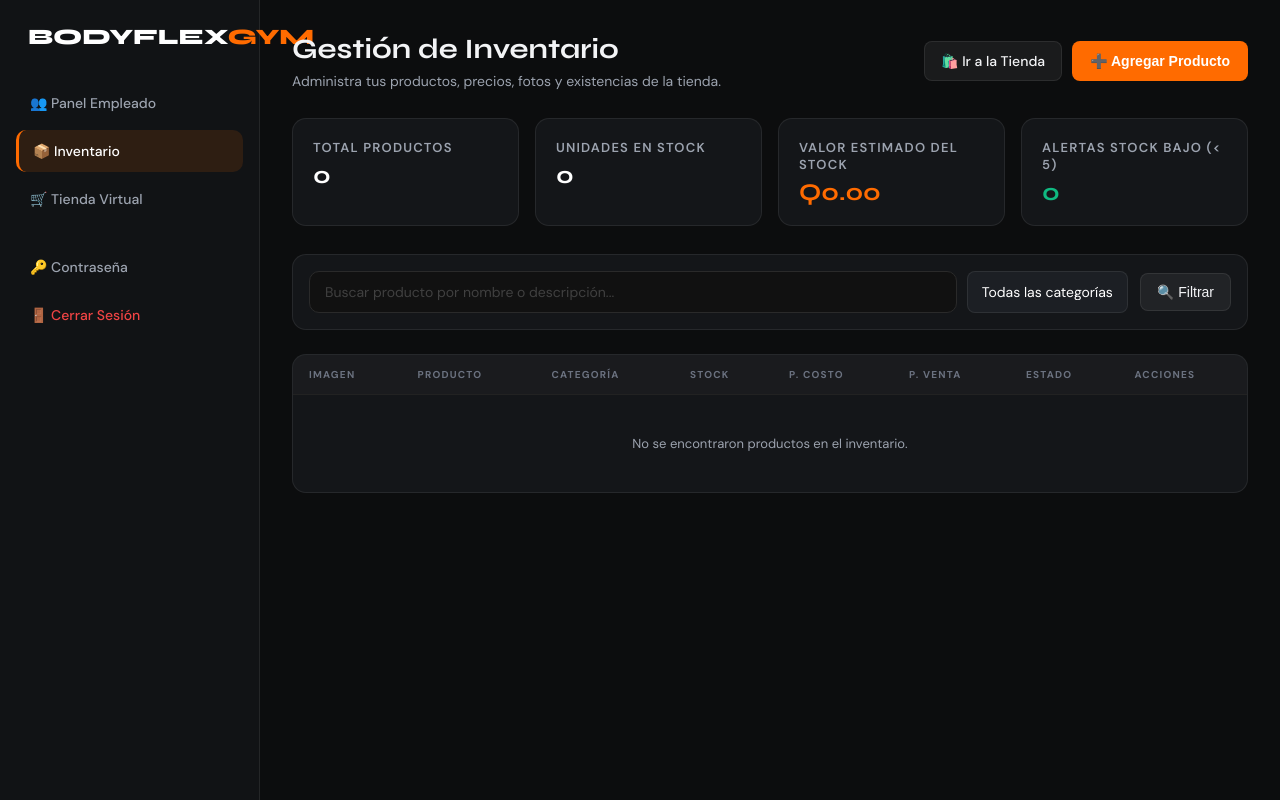
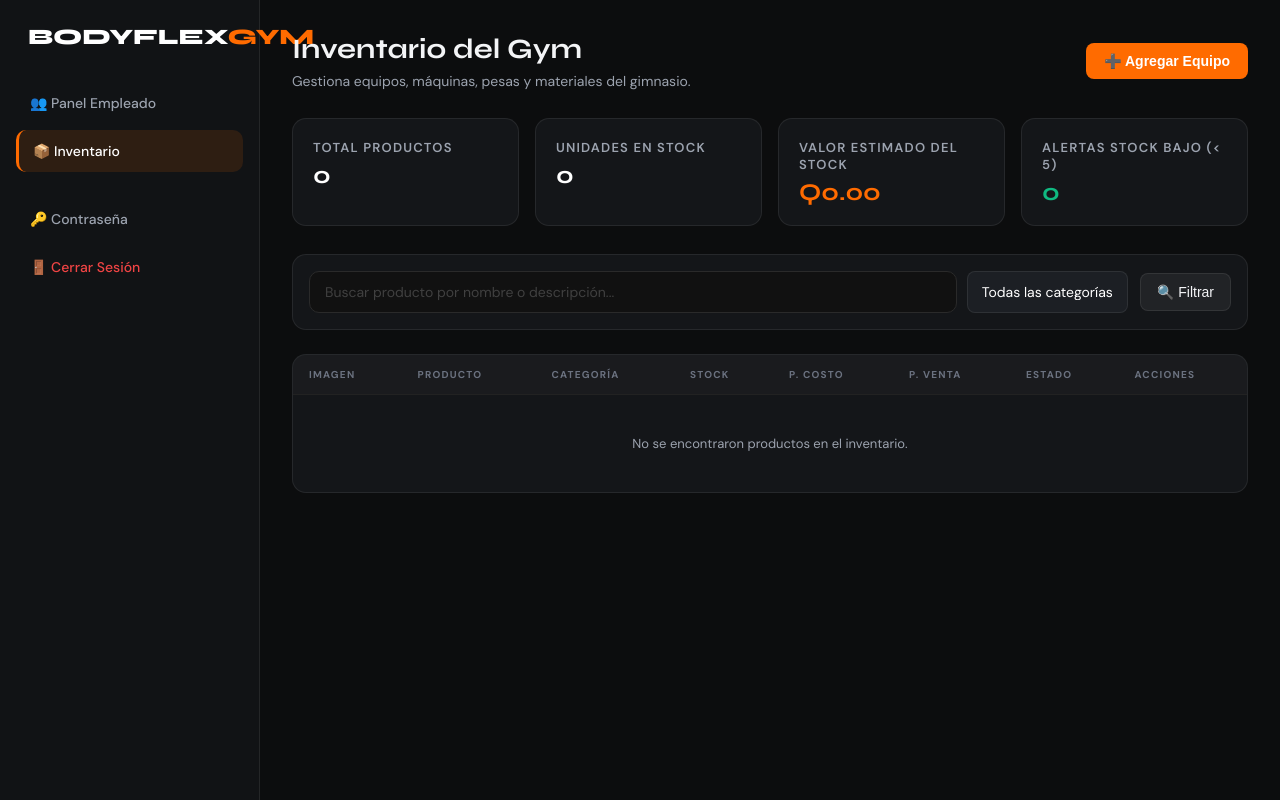
Before and after one commit to Marinho2977/BodyFlexGym, a Flask app: template gym_web/templates/inventario.html in a window 1280 px wide. Run offline with Flask 3, Linux system fonts and the light colour scheme; the template is opened without the code that fills it, so the values that code supplies are empty.

Commit message:
Inventario.2 - Quitar Tienda Virtual del panel admin, orientar inventario a equipos del gym

```diff
--- a/gym_web/templates/inventario.html
+++ b/gym_web/templates/inventario.html
@@ -406,13 +406,11 @@
                 <li><a href="/admin" class="nav-link">👥 Miembros</a></li>
                 <li><a href="/admin/empleados" class="nav-link">🛡️ Empleados</a></li>
                 <li><a href="/inventario" class="nav-link active">📦 Inventario</a></li>
-                <li><a href="/tienda" class="nav-link">🛒 Tienda Virtual</a></li>
                 <li><a href="/admin/reportes" class="nav-link">📊 Reportes</a></li>
                 <li><a href="/admin/auditoria" class="nav-link">📋 Auditoría</a></li>
                 {% else %}
                 <li><a href="/empleado" class="nav-link">👥 Panel Empleado</a></li>
                 <li><a href="/inventario" class="nav-link active">📦 Inventario</a></li>
-                <li><a href="/tienda" class="nav-link">🛒 Tienda Virtual</a></li>
                 {% endif %}
                 <li style="margin-top: 20px;"><a href="/cambiar_password" class="nav-link">🔑 Contraseña</a></li>
                 <li><a href="/logout" class="nav-link" style="color: var(--danger);">🚪 Cerrar Sesión</a></li>
@@ -434,12 +432,11 @@
 
             <div class="header-section">
                 <div class="page-title">
-                    <h1>Gestión de Inventario</h1>
-                    <p>Administra tus productos, precios, fotos y existencias de la tienda.</p>
+                    <h1>Inventario del Gym</h1>
+                    <p>Gestiona equipos, máquinas, pesas y materiales del gimnasio.</p>
                 </div>
                 <div style="display: flex; gap: 10px;">
-                    <a href="/tienda" class="btn-secondary">🛍️ Ir a la Tienda</a>
-                    <button class="btn-primary" onclick="openAddModal()">➕ Agregar Producto</button>
+                    <button class="btn-primary" onclick="openAddModal()">➕ Agregar Equipo</button>
                 </div>
             </div>
 
@@ -558,26 +555,26 @@
     <div id="addModal" class="modal-overlay">
         <div class="modal-card">
             <div class="modal-header">
-                <h3>Agregar Nuevo Producto</h3>
+                <h3>Registrar Nuevo Equipo / Material</h3>
                 <button class="btn-close" onclick="closeAddModal()">✕</button>
             </div>
             <form method="POST" action="/inventario/agregar" enctype="multipart/form-data" class="form-grid">
                 <input type="hidden" name="csrf_token" value="{{ csrf_token() }}">
 
                 <div class="form-group">
-                    <label>Nombre del Producto *</label>
-                    <input type="text" name="nombre" required placeholder="Ej. Proteína Whey 2lb" class="input-field">
+                    <label>Nombre del Equipo / Material *</label>
+                    <input type="text" name="nombre" required placeholder="Ej. Mancuerna 20kg, Barra Olímpica, Caminadora" class="input-field">
                 </div>
 
                 <div class="form-group">
-                    <label>Descripción</label>
-                    <textarea name="descripcion" rows="2" placeholder="Detalles u observaciones del producto..." class="input-field"></textarea>
+                    <label>Descripción / Observaciones</label>
+                    <textarea name="descripcion" rows="2" placeholder="Estado, ubicación, características del equipo..." class="input-field"></textarea>
                 </div>
 
                 <div class="form-row">
                     <div class="form-group">
                         <label>Categoría</label>
-                        <input type="text" name="categoria" placeholder="Ej. Suplementos, Bebidas, Ropa" class="input-field">
+                        <input type="text" name="categoria" placeholder="Ej. Máquinas, Pesas, Cardio, Accesorios" class="input-field">
                     </div>
                     <div class="form-group">
                         <label>Cantidad en Stock *</label>
@@ -603,7 +600,7 @@
 
                 <div style="display: flex; gap: 10px; justify-content: flex-end; margin-top: 10px;">
                     <button type="button" class="btn-secondary" onclick="closeAddModal()">Cancelar</button>
-                    <button type="submit" class="btn-primary">Guardar Producto</button>
+                    <button type="submit" class="btn-primary">Guardar en Inventario</button>
                 </div>
             </form>
         </div>
@@ -613,14 +610,14 @@
     <div id="editModal" class="modal-overlay">
         <div class="modal-card">
             <div class="modal-header">
-                <h3>Editar Producto</h3>
+                <h3>Editar Equipo / Material</h3>
                 <button class="btn-close" onclick="closeEditModal()">✕</button>
             </div>
             <form id="editForm" method="POST" enctype="multipart/form-data" class="form-grid">
                 <input type="hidden" name="csrf_token" value="{{ csrf_token() }}">
 
                 <div class="form-group">
-                    <label>Nombre del Producto *</label>
+                    <label>Nombre del Equipo / Material *</label>
                     <input type="text" id="edit_nombre" name="nombre" required class="input-field">
                 </div>
 
@@ -658,7 +655,7 @@
 
                 <div style="display: flex; gap: 10px; justify-content: flex-end; margin-top: 10px;">
                     <button type="button" class="btn-secondary" onclick="closeEditModal()">Cancelar</button>
-                    <button type="submit" class="btn-primary">Actualizar Producto</button>
+                    <button type="submit" class="btn-primary">Actualizar Equipo</button>
                 </div>
             </form>
         </div>
--- a/gym_web/templates/reportes.html
+++ b/gym_web/templates/reportes.html
@@ -1092,9 +1092,6 @@
                 <a href="/inventario" class="sidebar-link">
                     <span class="icon">📦</span><span class="sidebar-label">Inventario</span>
                 </a>
-                <a href="/tienda" class="sidebar-link">
-                    <span class="icon">🛒</span><span class="sidebar-label">Tienda Virtual</span>
-                </a>
 
                 <div class="sidebar-section-title">Sistema</div>
                 <a href="/admin/auditoria" class="sidebar-link">
```
